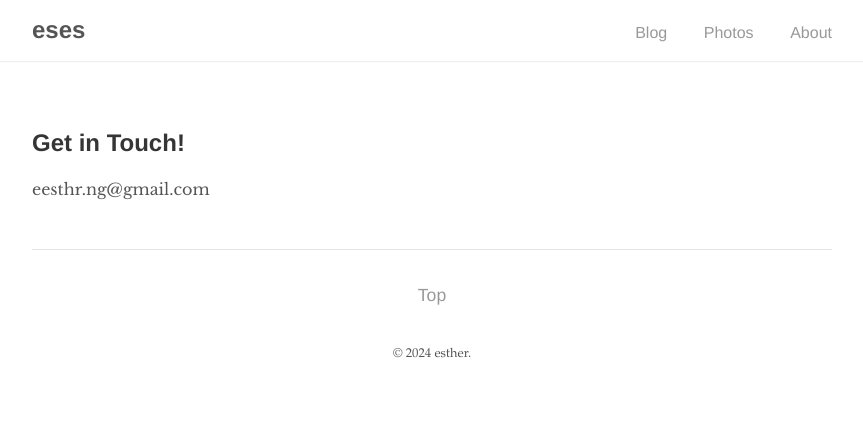
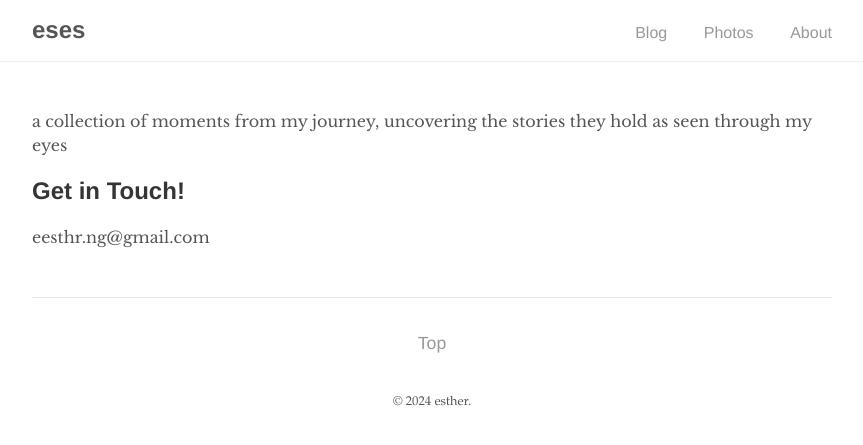
Before and after one commit to eses-corner/eses-corner.github.io, a Jekyll site: the page built from _pages/about.md, in a window 1280 px wide. Shown: the top 445 px of the page, without its empty margins (208-1071 px from the left). Built offline with Jekyll 4.4.1, drawn with Linux system fonts in a browser that asks for light colours.

Commit message:
update blog

```diff
--- a/_pages/about.md
+++ b/_pages/about.md
@@ -6,7 +6,7 @@ permalink: /about/
 ---
 
 
-
+a collection of moments from my journey, uncovering the stories they hold as seen through my eyes
 
 ## Get in Touch!
 
```
